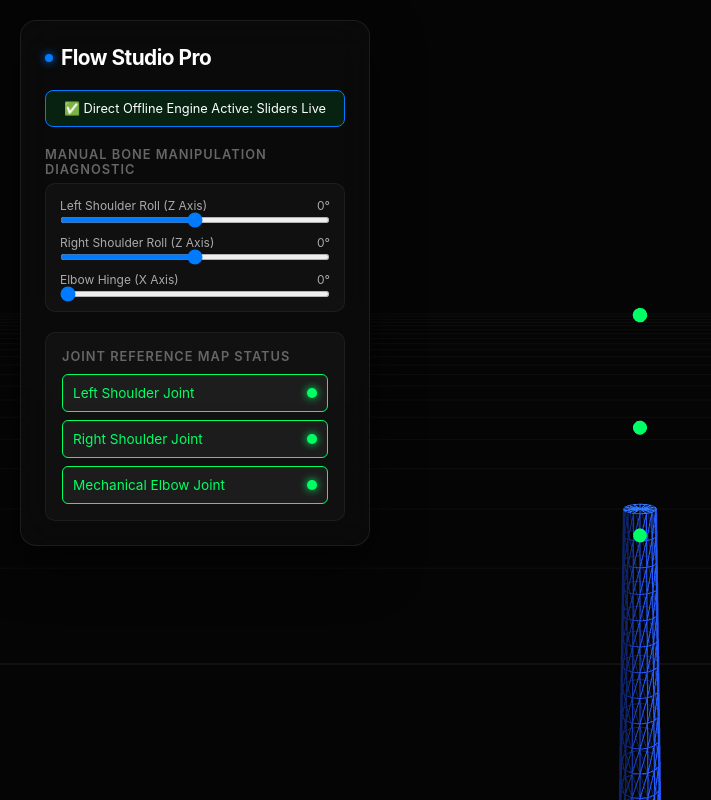
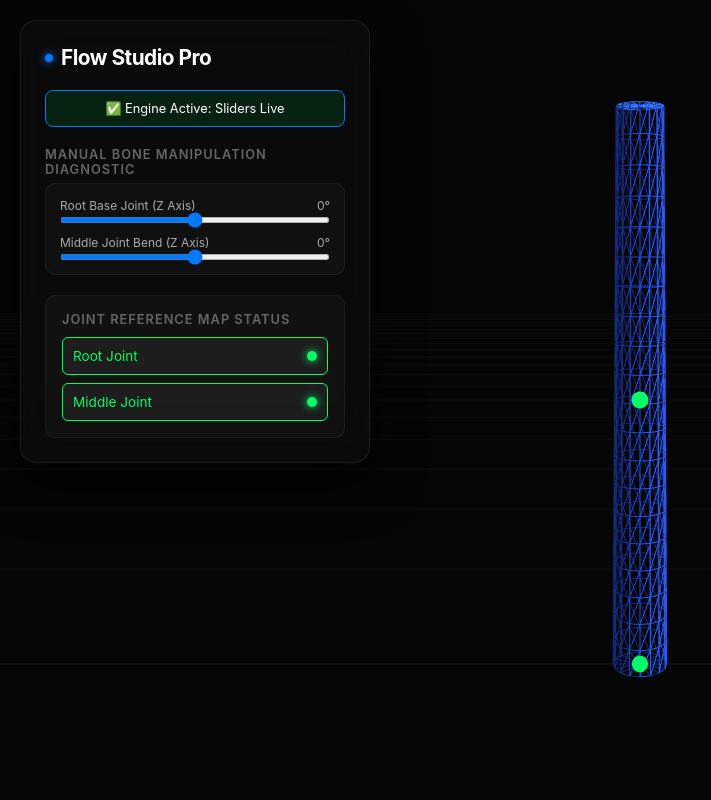
Before and after one commit to Codeal2000/flow-studio-web, a plain HTML site: page index.html in a window 1280 px wide. Shown: the whole page, without its empty margins (0-711 px from the left). Drawn offline with nearby package versions, Linux system fonts and the light colour scheme; animation ran at ten frames a second.

Commit message:
Refactor bone manipulation and rig initialization
Updated bone manipulation controls and improved rig setup.

```diff
--- a/index.html
+++ b/index.html
@@ -7,9 +7,7 @@
     <style>
         * { margin: 0; padding: 0; box-sizing: border-box; }
         body { background-color: #050505; color: #fff; font-family: -apple-system, BlinkMacSystemFont, 'Segoe UI', Roboto, sans-serif; overflow: hidden; }
-
         #canvas-container { width: 100vw; height: 100vh; position: absolute; top: 0; left: 0; z-index: 1; }
-
         #ui-sidebar {
             position: absolute; top: 20px; left: 20px; z-index: 10;
             background: rgba(12, 12, 12, 0.8); width: 350px; max-height: calc(100vh - 40px);
@@ -17,18 +15,14 @@
             backdrop-filter: blur(20px); display: flex; flex-direction: column; gap: 20px;
             overflow-y: auto; box-shadow: 0 20px 50px rgba(0,0,0,0.6);
         }
-
         h1 { font-size: 1.3rem; font-weight: 700; letter-spacing: -0.5px; display: flex; align-items: center; gap: 8px; }
         h1 span { width: 8px; height: 8px; background: #007aff; border-radius: 50%; box-shadow: 0 0 10px #007aff; }
         .section-title { font-size: 0.8rem; font-weight: 600; color: #666; text-transform: uppercase; letter-spacing: 1px; margin-bottom: 6px; }
-
         #pipeline-loader { background: rgba(0, 122, 255, 0.15); border: 1px solid #007aff; padding: 10px; border-radius: 8px; font-size: 0.8rem; color: #fff; text-align: center; }
-
         .slider-group { background: rgba(255,255,255,0.03); border: 1px solid rgba(255,255,255,0.05); padding: 14px; border-radius: 10px; display: flex; flex-direction: column; gap: 12px; }
         .control-row { display: flex; flex-direction: column; gap: 4px; }
         .control-row label { font-size: 0.75rem; color: #aaa; display: flex; justify-content: space-between; }
         .control-row input { width: 100%; accent-color: #007aff; cursor: pointer; background: #222; height: 6px; border-radius: 3px; outline: none; }
-
         #mapping-panel { display: block; background: rgba(255,255,255,0.03); padding: 16px; border-radius: 10px; border: 1px solid rgba(255,255,255,0.05); }
         .bone-selector { display: flex; flex-direction: column; gap: 8px; margin-top: 10px; }
         .bone-btn {
@@ -47,23 +41,18 @@
 
     <div id="ui-sidebar">
         <h1><span></span> Flow Studio Pro</h1>
-
         <div id="pipeline-loader">📡 Initializing target grid...</div>
 
         <div>
             <div class="section-title">Manual Bone Manipulation Diagnostic</div>
             <div class="slider-group">
                 <div class="control-row">
-                    <label><span>Left Shoulder Roll (Z Axis)</span><span id="val-11">0°</span></label>
+                    <label><span>Root Base Joint (Z Axis)</span><span id="val-11">0°</span></label>
                     <input type="range" id="slider-shoulder-l" min="-90" max="90" value="0">
                 </div>
                 <div class="control-row">
-                    <label><span>Right Shoulder Roll (Z Axis)</span><span id="val-12">0°</span></label>
+                    <label><span>Middle Joint Bend (Z Axis)</span><span id="val-12">0°</span></label>
                     <input type="range" id="slider-shoulder-r" min="-90" max="90" value="0">
-                </div>
-                <div class="control-row">
-                    <label><span>Elbow Hinge (X Axis)</span><span id="val-23">0°</span></label>
-                    <input type="range" id="slider-elbow" min="0" max="120" value="0">
                 </div>
             </div>
         </div>
@@ -71,9 +60,8 @@
         <div id="mapping-panel">
             <div class="section-title">Joint Reference Map Status</div>
             <div class="bone-selector">
-                <div class="bone-btn" id="btn-11">Left Shoulder Joint <span class="marker-dot"></span></div>
-                <div class="bone-btn" id="btn-12">Right Shoulder Joint <span class="marker-dot"></span></div>
-                <div class="bone-btn" id="btn-13">Mechanical Elbow Joint <span class="marker-dot"></span></div>
+                <div class="bone-btn" id="btn-11">Root Joint <span class="marker-dot"></span></div>
+                <div class="bone-btn" id="btn-12">Middle Joint <span class="marker-dot"></span></div>
             </div>
         </div>
     </div>
@@ -98,79 +86,76 @@
         controls.dampingFactor = 0.05;
         controls.target.set(0, 1, 0);
 
-        scene.add(new THREE.AmbientLight(0xffffff, 0.4));
-        const skyLight = new THREE.DirectionalLight(0xffffff, 1.2);
+        scene.add(new THREE.AmbientLight(0xffffff, 0.5));
+        const skyLight = new THREE.DirectionalLight(0xffffff, 1.0);
         skyLight.position.set(5, 10, 5);
         scene.add(skyLight);
 
-        const grid = new THREE.GridHelper(40, 40, 0x1c1c1c, 0x0c0c0c);
-        scene.add(grid);
+        scene.add(new THREE.GridHelper(40, 40, 0x1c1c1c, 0x0c0c0c));
 
-        // Core SkinnedMesh references
         let bones = [];
         let mesh = null;
         const visualMarkers = [];
 
-        function buildLocalProceduralRig() {
+        function buildExplicitRig() {
             document.getElementById('pipeline-loader').innerText = "📡 Generating Code-Driven Asset Engine...";
 
-            const segmentHeight = 0.4;
-            const segmentCount = 3;
-            const height = segmentHeight * segmentCount;
-            const halfHeight = height * 0.5;
+            // Create a cylinder: height 2.0, centered at 0 (goes from -1.0 to 1.0)
+            const segmentHeight = 2.0;
+            const geometry = new THREE.CylinderGeometry(0.08, 0.1, segmentHeight, 16, 20);
 
-            const sizing = { segmentHeight, segmentCount, height, halfHeight };
-
-            // Build cylindrical mesh structure geometry
-            const geometry = new THREE.CylinderGeometry(0.06, 0.08, height, 16, segmentCount * 4);
             const position = geometry.attributes.position;
-
-            const vertexIndices = [];
-            const vertexWeights = [];
+            const skinIndices = [];
+            const skinWeights = [];
 
             for (let i = 0; i < position.count; i++) {
-                const y = position.getY(i) + halfHeight;
-                const index = Math.floor(y / segmentHeight);
-                const weight = (y % segmentHeight) / segmentHeight;
+                const y = position.getY(i); // Ranges from -1.0 to 1.0
 
-                vertexIndices.push(index, index + 1, 0, 0);
-                vertexWeights.push(1 - weight, weight, 0, 0);
+                if (y <= 0) {
+                    // Lower half attached completely to Bone 0
+                    skinIndices.push(0, 0, 0, 0);
+                    skinWeights.push(1, 0, 0, 0);
+                } else {
+                    // Upper half attached completely to Bone 1
+                    skinIndices.push(1, 0, 0, 0);
+                    skinWeights.push(1, 0, 0, 0);
+                }
             }
 
-            geometry.setAttribute('skinIndex', new THREE.Uint16BufferAttribute(vertexIndices, 4));
-            geometry.setAttribute('skinWeight', new THREE.Float32BufferAttribute(vertexWeights, 4));
+            geometry.setAttribute('skinIndex', new THREE.Uint16BufferAttribute(skinIndices, 4));
+            geometry.setAttribute('skinWeight', new THREE.Float32BufferAttribute(skinWeights, 4));
 
-            // Create bone hierarchies natively
+            // Setup simplified bone chain
             const rootBone = new THREE.Bone();
-            rootBone.position.y = 0.5; // Lift up from floor grid
+            const childBone = new THREE.Bone();
+
+            // Set base positions
+            rootBone.position.y = -1.0; // Bottom of cylinder position
+            childBone.position.y = 1.0;  // Center joint position where upper half begins
+
+            rootBone.add(childBone);
             bones.push(rootBone);
+            bones.push(childBone);
 
-            let parentBone = rootBone;
-            for (let i = 0; i < sizing.segmentCount; i++) {
-                const bone = new THREE.Bone();
-                bone.position.y = sizing.segmentHeight;
-                parentBone.add(bone);
-                bones.push(bone);
-                parentBone = bone;
-            }
-
-            // Bind skeleton structure matrices
-            const skeleton = new THREE.Skeleton(bones);
             const material = new THREE.MeshStandardMaterial({
                 color: 0x2255ff,
                 wireframe: true,
-                roughness: 0.4
+                skinning: true // MANDATORY: Explicitly instructs the shader compilation to handle skinning
             });
 
             mesh = new THREE.SkinnedMesh(geometry, material);
-            mesh.add(bones[0]);
+            mesh.add(rootBone);
+
+            const skeleton = new THREE.Skeleton(bones);
             mesh.bind(skeleton);
+
+            // Shift the entire container up so it stands nicely on the grid line
+            mesh.position.y = 1.0;
             scene.add(mesh);
 
-            // Append geometric debugging tracker dots to each joint vertex position
+            // Generate tracking dots
             bones.forEach((bone, index) => {
-                if (index < 3) {
-                    const markerGeo = new THREE.SphereGeometry(0.025, 16, 16);
+                const markerGeo = new THREE.SphereGeometry(0.03, 16, 16);
                 const markerMat = new THREE.MeshBasicMaterial({ color: 0x00ff64, depthTest: false });
                 const sphere = new THREE.Mesh(markerGeo, markerMat);
                 sphere.renderOrder = 999;
@@ -179,47 +164,36 @@
 
                 const btn = document.getElementById(`btn-1${index + 1}`);
                 if (btn) btn.classList.add('mapped');
-                }
             });
 
-            document.getElementById('pipeline-loader').innerText = "✅ Direct Offline Engine Active: Sliders Live";
+            document.getElementById('pipeline-loader').innerText = "✅ Engine Active: Sliders Live";
             document.getElementById('pipeline-loader').style.background = "rgba(0, 255, 100, 0.1)";
 
             setupLocalListeners();
         }
 
         function setupLocalListeners() {
-            // Base Joint (Left Shoulder Stand-in)
             document.getElementById('slider-shoulder-l').addEventListener('input', (e) => {
                 const val = parseFloat(e.target.value);
                 document.getElementById('val-11').innerText = val + "°";
                 bones[0].rotation.z = (val * Math.PI) / 180;
             });
 
-            // Mid Joint (Right Shoulder Stand-in)
             document.getElementById('slider-shoulder-r').addEventListener('input', (e) => {
                 const val = parseFloat(e.target.value);
                 document.getElementById('val-12').innerText = val + "°";
                 bones[1].rotation.z = (val * Math.PI) / 180;
             });
-
-            // Upper Hinge (Elbow Joint Stand-in)
-            document.getElementById('slider-elbow').addEventListener('input', (e) => {
-                const val = parseFloat(e.target.value);
-                document.getElementById('val-23').innerText = val + "°";
-                bones[2].rotation.x = (val * Math.PI) / 180;
-            });
         }
 
         window.addEventListener('DOMContentLoaded', () => {
-            buildLocalProceduralRig();
+            buildExplicitRig();
         });
 
         function animate() {
             requestAnimationFrame(animate);
             controls.update();
 
-            // Track live bone coordinates to attach neon marker overlays
             visualMarkers.forEach(item => {
                 const worldPos = new THREE.Vector3();
                 item.bone.getWorldPosition(worldPos);
```
Lines whose indentation alone changed are shown as unchanged.
